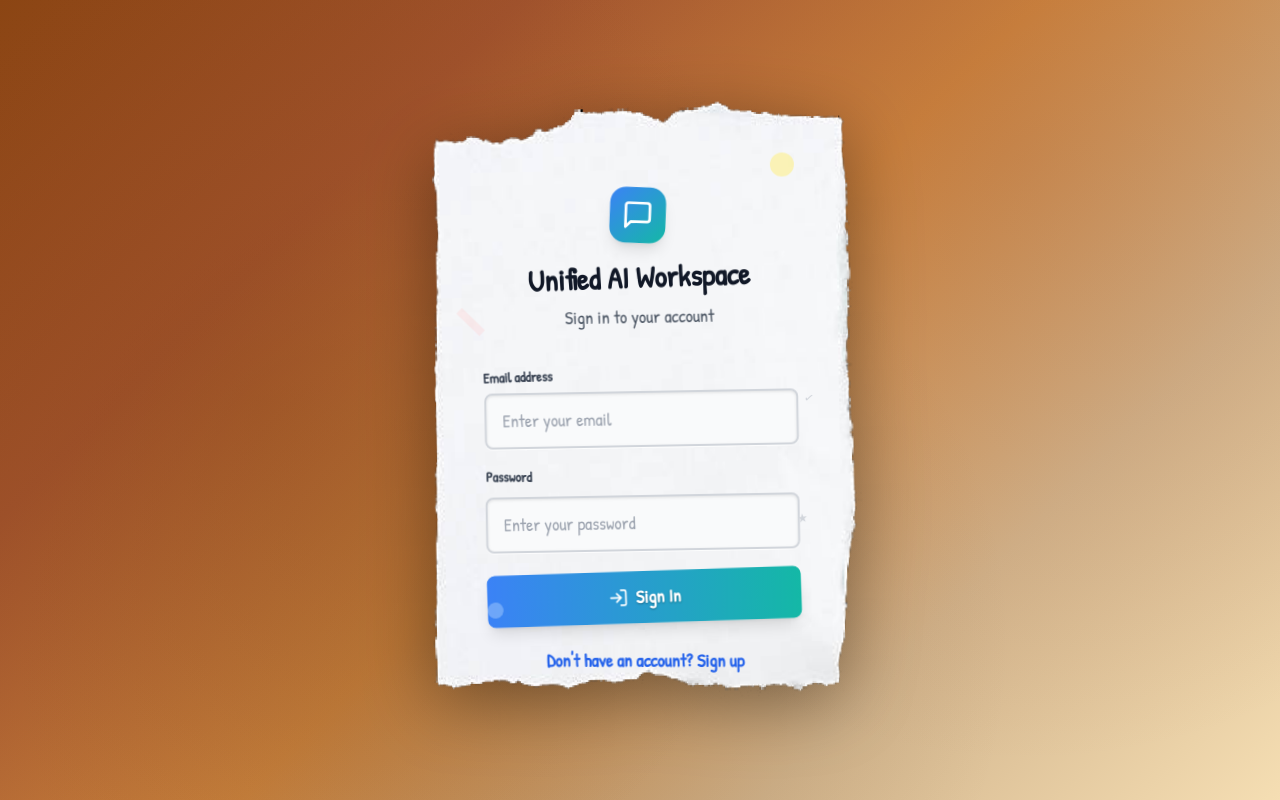
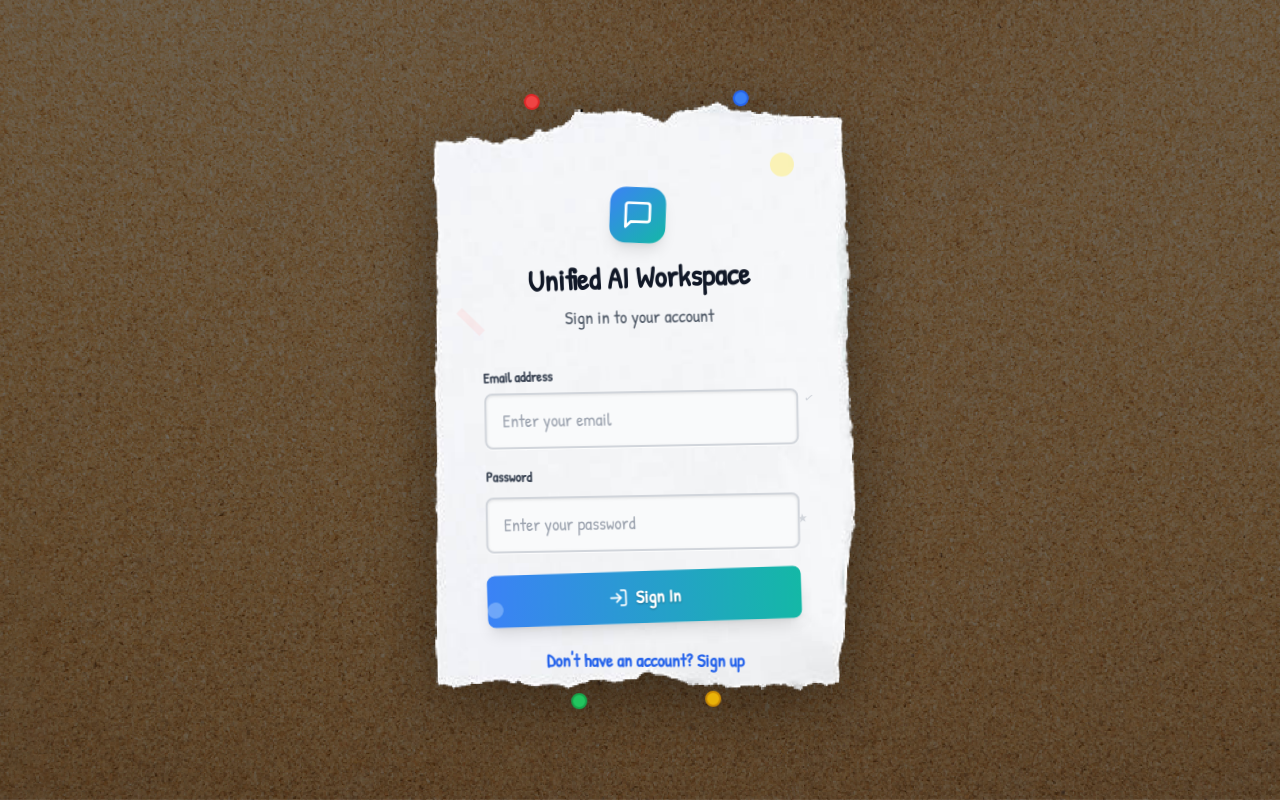
Before and after one commit to bananamon423/Bolt-hackathon, a React (Vite) app: page /admin in a window 1280 px wide. Built offline with nearby package versions, Linux system fonts and the light colour scheme; no server answers.

Commit message:
Update AuthForm to use cork board background

```diff
--- a/src/components/AuthForm.tsx
+++ b/src/components/AuthForm.tsx
@@ -38,13 +38,10 @@ export function AuthForm({ onSignIn, onSignUp }: AuthFormProps) {
     <div
       className="min-h-screen flex items-center justify-center px-4 font-patrick"
       style={{
-        backgroundImage: `
-          radial-gradient(circle at 20% 50%, rgba(139, 69, 19, 0.3) 0%, transparent 50%),
-          radial-gradient(circle at 80% 20%, rgba(160, 82, 45, 0.2) 0%, transparent 50%),
-          radial-gradient(circle at 40% 80%, rgba(101, 67, 33, 0.2) 0%, transparent 50%),
-          linear-gradient(135deg, #8B4513 0%, #A0522D 25%, #CD853F 50%, #D2B48C 75%, #F5DEB3 100%)
-        `,
-        backgroundSize: '100% 100%, 100% 100%, 100% 100%, 100% 100%',
+        backgroundImage: 'url(/CorkBoard.png)',
+        backgroundSize: 'cover',
+        backgroundPosition: 'center',
+        backgroundRepeat: 'no-repeat',
         backgroundAttachment: 'fixed'
       }}
     >
@@ -189,6 +186,12 @@ export function AuthForm({ onSignIn, onSignUp }: AuthFormProps) {
               ★
             </div>
           </div>
+
+          {/* Push pins for authentic bulletin board feel */}
+          <div className="absolute -top-2 left-1/4 w-4 h-4 bg-red-500 rounded-full shadow-lg border-2 border-red-600 transform rotate-12"></div>
+          <div className="absolute -top-2 right-1/4 w-4 h-4 bg-blue-500 rounded-full shadow-lg border-2 border-blue-600 transform -rotate-12"></div>
+          <div className="absolute -bottom-2 left-1/3 w-4 h-4 bg-green-500 rounded-full shadow-lg border-2 border-green-600 transform rotate-45"></div>
+          <div className="absolute -bottom-2 right-1/3 w-4 h-4 bg-yellow-500 rounded-full shadow-lg border-2 border-yellow-600 transform -rotate-45"></div>
         </div>
       </div>
     </div>
```
